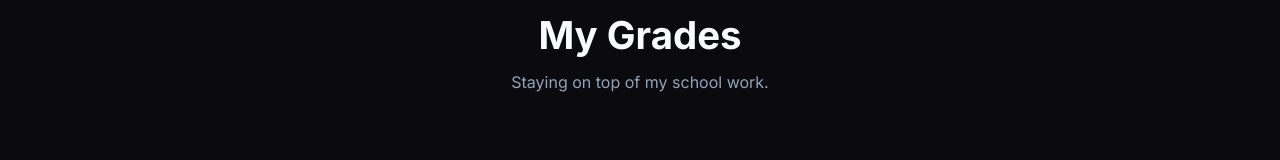
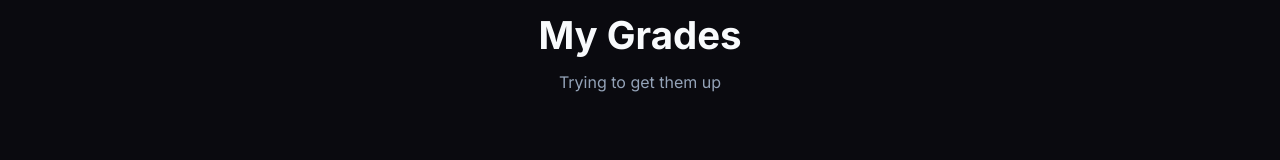
Before and after one commit to hiethankia/website, a plain HTML site: page academics.html in a window 1280 px wide. Shown: the part 156-316 px from the top of the page. Drawn offline with Linux system fonts and the light colour scheme; files that its build step writes are made by us from their sources; files whose address does not match are found by name.

Commit message:
Update academics.html

```diff
--- a/academics.html
+++ b/academics.html
@@ -38,7 +38,7 @@
       <div class="section-header animate-on-scroll">
         <span class="section-label">Academics</span>
         <h2 class="section-title">My Grades</h2>
-        <p class="section-subtitle">Staying on top of my school work.</p>
+        <p class="section-subtitle">Trying to get them up</p>
       </div>
     </div>
   </section>
```
